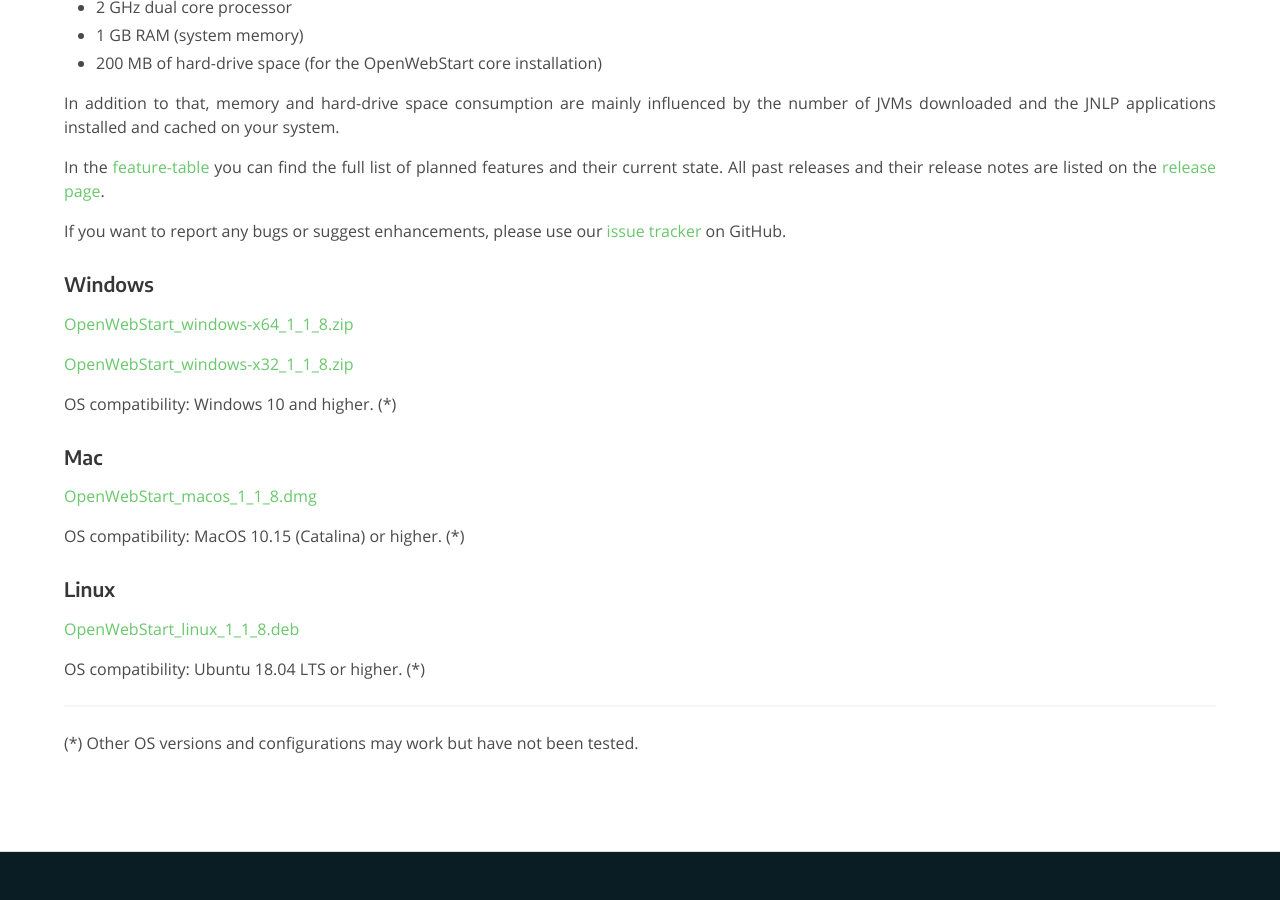
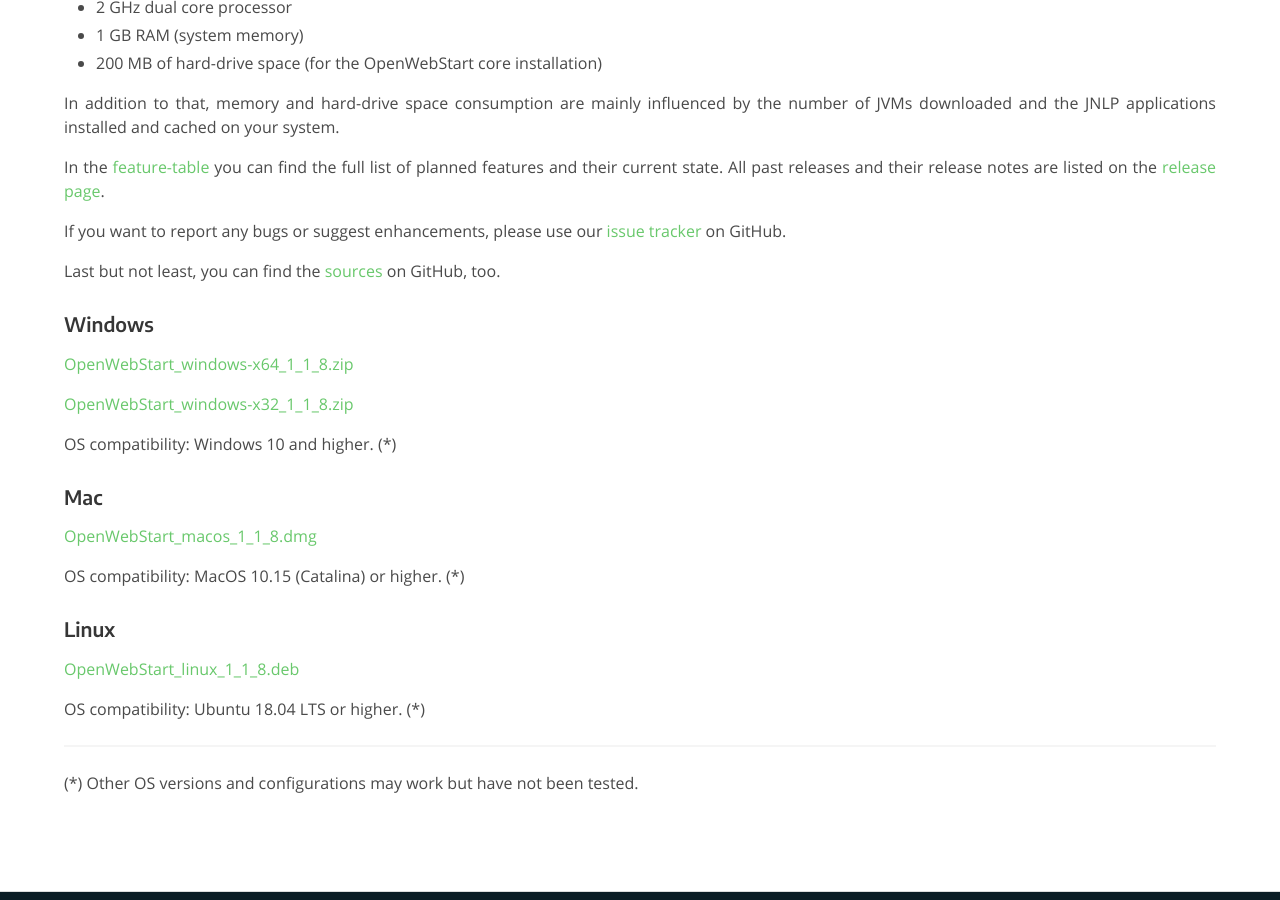
Before and after one commit to karakun/openwebstart-page, a Jekyll site: the page built from download.md, in a window 1280 px wide and 900 px high, scrolled down 710 px. Built offline with Jekyll 4.4.1, drawn with Linux system fonts in a browser that asks for light colours; comment, search, counter and statistics services are not loaded.

Commit message:
Added link to source-repository.

```diff
--- a/download.md
+++ b/download.md
@@ -28,6 +28,8 @@
 
 If you want to report any bugs or suggest enhancements, please use our [issue tracker](https://github.com/karakun/OpenWebStart/issues) on GitHub.
 
+Last but not least, you can find the [sources](https://github.com/karakun/openwebstart) on GitHub, too.
+
 #### Windows
 [OpenWebStart_windows-x64_1_1_8.zip](https://github.com/karakun/OpenWebStart/releases/download/v1.1.8/OpenWebStart_windows-x64_1_1_8.zip)
 
```
